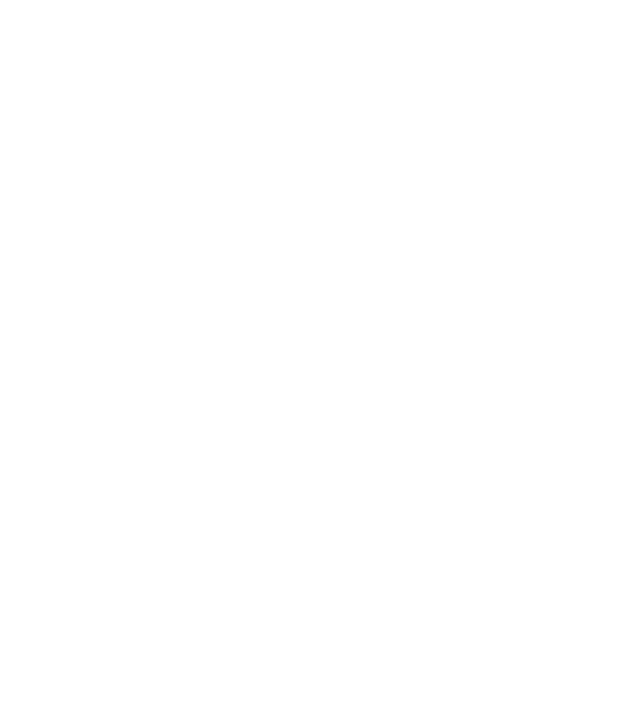
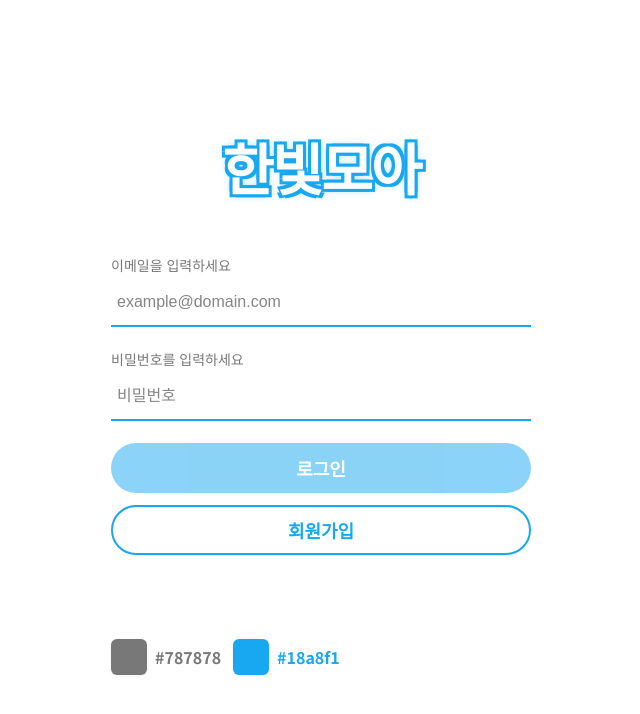
Before and after one commit to mckydot/creative_hanbit, a plain HTML site: page web/index.html in a window 1280 px wide. Shown: the whole page, without its empty margins (319-959 px from the left). Drawn offline with Linux system fonts and the light colour scheme.

Commit message:
웹 로그인화면 디자인

```diff
--- a/web/index.html
+++ b/web/index.html
@@ -1,11 +1,59 @@
-<!DOCTYPE html>
-<html lang="en">
+<!doctype html>
+<html lang="ko">
+
 <head>
-    <meta charset="UTF-8">
-    <meta name="viewport" content="width=device-width, initial-scale=1.0">
-    <title>Document</title>
+    <meta charset="utf-8" />
+    <meta name="viewport" content="width=device-width,initial-scale=1" />
+    <title>한빛모아 - 로그인</title>
+
+    <!-- 구글 폰트 (선택) -->
+    <link href="https://fonts.googleapis.com/css2?family=Noto+Sans+KR:wght@300;400;700;900&display=swap"
+        rel="stylesheet">
+        <link rel="stylesheet" href="style.css">
+
 </head>
+
 <body>
 
+    <main class="wrap" role="main">
+        <section class="card" aria-label="로그인 화면">
+            <h1 class="logo" aria-hidden="true">한빛모아</h1>
+
+            <!-- 이메일 -->
+            <label class="field" for="email">
+                <div class="hint">이메일을 입력하세요</div>
+                <input id="email" type="email" placeholder="example@domain.com" autocomplete="email" />
+                <div class="underline" aria-hidden="true"></div>
+            </label>
+
+            <!-- 비밀번호 -->
+            <label class="field" for="password">
+                <div class="hint">비밀번호를 입력하세요</div>
+                <input id="password" type="password" placeholder="비밀번호" autocomplete="current-password" />
+                <div class="underline" aria-hidden="true"></div>
+            </label>
+
+            <!-- 버튼들 -->
+            <button id="loginBtn" class="btn btn-primary">로그인</button>
+            <button id="signupBtn" class="btn btn-outline">회원가입</button>
+
+            <div class="spacer"></div>
+
+            <!-- 컬러 스와치 (디자이너 참고용) -->
+            <div class="palette" aria-hidden="true">
+                <div class="chip">
+                    <div class="swatch" style="background:#787878"></div>
+                    <div style="font-weight:700;color:#787878">#787878</div>
+                </div>
+                <div class="chip">
+                    <div class="swatch" style="background:#18a8f1"></div>
+                    <div style="font-weight:700;color:#18a8f1">#18a8f1</div>
+                </div>
+            </div>
+        </section>
+    </main>
+
+    <script src="main.js"></script>
 </body>
+
 </html>
--- /dev/null
+++ b/web/main.js
@@ -0,0 +1,38 @@
+// 간단한 인터랙션: 비어있는 필드 검사, 버튼 토글
+        (function () {
+            const email = document.getElementById('email');
+            const pass = document.getElementById('password');
+            const login = document.getElementById('loginBtn');
+            const signup = document.getElementById('signupBtn');
+
+            function validate() {
+                // 단순 체크: 이메일과 비밀번호가 있으면 활성화
+                const ok = email.value.trim() !== '' && pass.value.trim() !== '';
+                login.disabled = !ok;
+            }
+
+            // 초기 상태
+            validate();
+
+            email.addEventListener('input', validate);
+            pass.addEventListener('input', validate);
+
+            login.addEventListener('click', function (e) {
+                e.preventDefault();
+                // 여기서 실제 로그인 API 호출하면 됩니다.
+                alert('로그인 시도\n이메일: ' + email.value.trim());
+            });
+
+            signup.addEventListener('click', function (e) {
+                e.preventDefault();
+                // 회원가입 페이지로 이동하거나 모달 열기 등
+                alert('회원가입 화면으로 이동합니다.');
+            });
+
+            // 키보드 엔터로 로그인 (간단)
+            [email, pass].forEach(el => el.addEventListener('keydown', (ev) => {
+                if (ev.key === 'Enter' && !login.disabled) {
+                    login.click();
+                }
+            }));
+        })();
--- /dev/null
+++ b/web/style.css
@@ -0,0 +1,197 @@
+:root {
+            --sky: #18a8f1;
+            --gray: #787878;
+            --white: #ffffff;
+            --radius: 30px;
+            --gap: 18px;
+        }
+
+        /* Reset 깔끔하게 */
+        * {
+            box-sizing: border-box;
+            margin: 0;
+            padding: 0
+        }
+
+        html,
+        body {
+            height: 100%
+        }
+
+        body {
+            font-family: "Noto Sans KR", system-ui, -apple-system, "Segoe UI", Roboto, "Helvetica Neue", Arial;
+            background: var(--white);
+            color: var(--gray);
+            -webkit-font-smoothing: antialiased;
+            -moz-osx-font-smoothing: grayscale;
+        }
+
+        /* 중앙 컨테이너 (세로 중앙 정렬) */
+        .wrap {
+            min-height: 100%;
+            display: flex;
+            align-items: center;
+            justify-content: center;
+            padding: 40px 20px;
+        }
+
+        .card {
+            width: 100%;
+            max-width: 420px;
+            display: flex;
+            flex-direction: column;
+            align-items: stretch;
+        }
+
+        /* 로고 텍스트: 외곽선 느낌 */
+        .logo {
+            margin-bottom: 48px;
+            text-align: center;
+            font-size: 56px;
+            font-weight: 900;
+            color: var(--white);
+            /* 내부를 흰색으로 보이게 하고 텍스트 쉐도우로 테두리 연출 */
+            letter-spacing: -2px;
+            /* multiple text-shadow to create an outline */
+            text-shadow:
+                -3px -3px 0 var(--sky),
+                3px -3px 0 var(--sky),
+                -3px 3px 0 var(--sky),
+                3px 3px 0 var(--sky),
+                0 0 8px rgba(24, 168, 241, 0.6);
+            /* 배경 흰색이라 내부 흰색이 눈에 띄도록 그림자 사용 */
+        }
+
+        /* 입력 그룹 */
+        .field {
+            position: relative;
+            margin-bottom: 22px;
+        }
+
+        .field input {
+            width: 100%;
+            border: 0;
+            outline: 0;
+            padding: 12px 6px;
+            font-size: 16px;
+            background: transparent;
+            color: #333;
+        }
+
+        /* 힌트(placeholder) 색상 */
+        .field input::placeholder {
+            color: var(--gray);
+            opacity: 0.9;
+        }
+
+        /* 밑줄 스타일 (두께 강조) */
+        .underline {
+            height: 4px;
+            background: transparent;
+            position: relative;
+        }
+
+        .underline::after {
+            content: "";
+            position: absolute;
+            left: 0;
+            right: 0;
+            bottom: 0;
+            height: 2px;
+            /* 밑줄 두께 */
+            background: var(--sky);
+            transition: height .18s ease, background .18s ease;
+            transform-origin: left center;
+        }
+
+        /* input 포커스 시 밑줄 강조(길이 애니메이션으로 연출) */
+        .field input:focus+.underline::after {
+            height: 3px;
+            background: var(--sky);
+        }
+
+        /* 작은 레이블(placeholder 대체로 사용 가능) */
+        .hint {
+            font-size: 14px;
+            color: var(--gray);
+            margin-bottom: 6px;
+        }
+
+        /* 버튼들 */
+        .btn {
+            display: inline-flex;
+            align-items: center;
+            justify-content: center;
+            width: 100%;
+            height: 50px;
+            border-radius: var(--radius);
+            font-weight: 700;
+            font-size: 18px;
+            cursor: pointer;
+            transition: transform .06s ease, box-shadow .06s ease;
+            margin-bottom: 12px;
+            text-decoration: none;
+        }
+
+        .btn:active {
+            transform: translateY(1px)
+        }
+
+        .btn-primary {
+            background: var(--sky);
+            color: var(--white);
+            border: 0;
+            box-shadow: 0 6px 20px rgba(24, 168, 241, 0.15);
+        }
+
+        .btn-primary:disabled {
+            opacity: 0.5;
+            cursor: not-allowed;
+            box-shadow: none;
+        }
+
+        .btn-outline {
+            background: var(--white);
+            color: var(--sky);
+            border: 2px solid var(--sky);
+        }
+
+        /* 반응형 여백 */
+        .spacer {
+            height: 36px
+        }
+
+        /* 하단 색상 표기 (디자인 참고용) */
+        .palette {
+            margin-top: 36px;
+            display: flex;
+            gap: 12px;
+            align-items: center;
+            justify-content: flex-start;
+        }
+
+        .chip {
+            display: flex;
+            align-items: center;
+            gap: 8px
+        }
+
+        .swatch {
+            width: 36px;
+            height: 36px;
+            border-radius: 6px;
+            box-shadow: 0 1px 4px rgba(0, 0, 0, 0.06)
+        }
+
+        /* 작은 스크린에서 위아래 여유 주기 */
+        @media (max-height:700px) {
+            .card {
+                padding-top: 24px;
+                padding-bottom: 24px
+            }
+
+            .logo {
+                font-size: 44px;
+                margin-bottom: 28px
+            }
+        }
```
